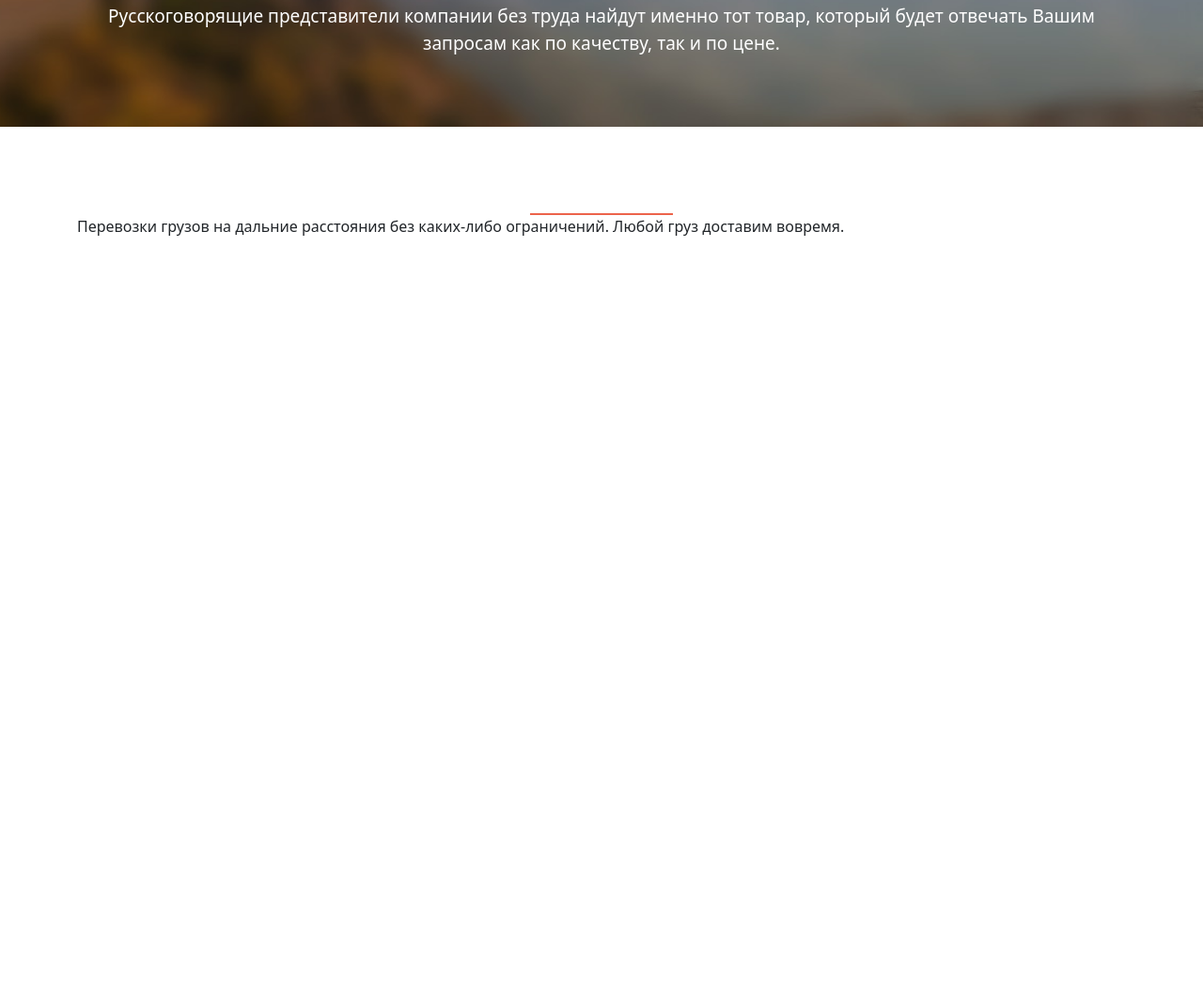
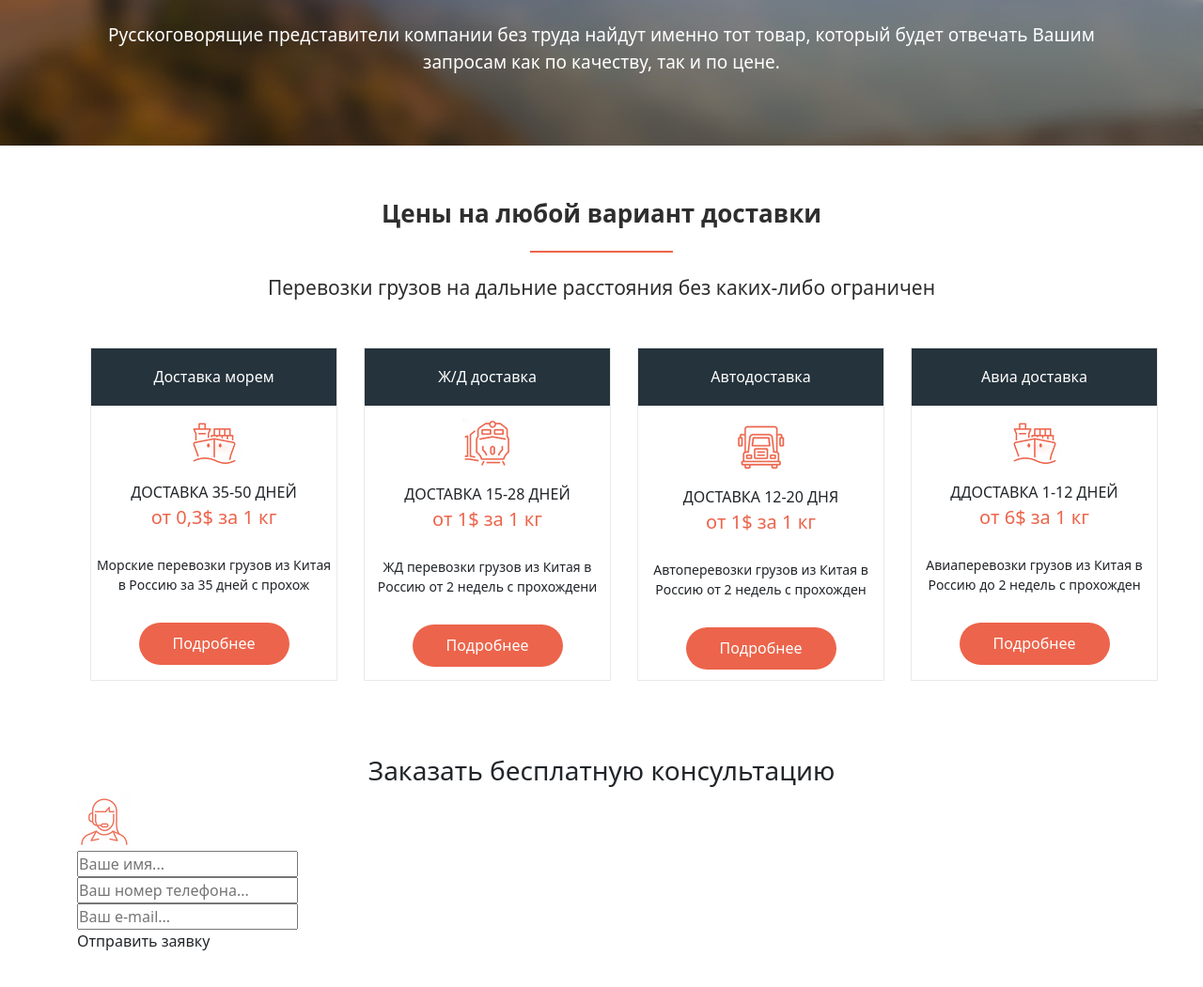
Before and after one commit to danaboev/edu_project_5_DELIVERY, a website: page src/index.html in a window 1280 px wide. Shown: the part 2185-3236 px from the top of the page at 94% size. Before the commit the page ends 2496 px from the top, so only its background shows below. Drawn offline with Linux system fonts and the light colour scheme.

Commit message:
prices is converting to html_css

```diff
--- a/src/index.html
+++ b/src/index.html
@@ -222,12 +222,97 @@
 			</div>
 		</div>
 	</section>
+
 <section class="prices">
 	<div class="container">
 		<div class="title_prices">Цены на любой вариант доставки</div>
 		<div class="divider"></div>
-		<div class="prices_descr">Перевозки грузов на дальние расстояния без каких-либо ограничений.
-			Любой груз доставим вовремя. </div>
+		<div class="prices__descr">Перевозки грузов на дальние расстояния без каких-либо ограничен</div>
+		<div class="prices__wrapper">
+			<div class="prices__wrapper_item">
+				<div class="prices__wrapper_item-header">Доставка морем</div>
+				<div class="prices__wrapper_item-icon">
+					<img src="icons/prices/delivery_sea.png" alt="icon">
+				</div>
+				<div class="prices__wrapper_item-delivery-time">Доставка 35-50 дней </div>
+				<div class="prices__wrapper_item-price">от 0,3$ за 1 кг</div>
+				<div class="prices__wrapper_item-descr">Морские перевозки грузов из Китая <br>в Россию за 35 дней  с прохож</div>
+				<div class="prices__wrapper_item-btn">
+					<div class="btn_prices">Подробнее</div>
+				</div>
+			</div>
+
+			<div class="prices__wrapper_item">
+				<div class="prices__wrapper_item-header">Ж/Д доставка</div>
+				<div class="prices__wrapper_item-icon">
+					<img src="icons/prices/delivery_train.png" alt="icon">
+				</div>
+				<div class="prices__wrapper_item-delivery-time">Доставка 15-28 дней  </div>
+				<div class="prices__wrapper_item-price">от 1$ за 1 кг</div>
+				<div class="prices__wrapper_item-descr">ЖД перевозки грузов из Китая в Россию от 2 недель  с прохождени</div>
+				<div class="prices__wrapper_item-btn">
+					<div class="btn_prices">Подробнее</div>
+				</div>
+			</div>
+
+			<div class="prices__wrapper_item">
+				<div class="prices__wrapper_item-header">Автодоставка</div>
+				<div class="prices__wrapper_item-icon">
+					<img src="icons/prices/delivery_truck.png" alt="icon">
+				</div>
+				<div class="prices__wrapper_item-delivery-time">Доставка 12-20 дня  </div>
+				<div class="prices__wrapper_item-price">от 1$ за 1 кг</div>
+				<div class="prices__wrapper_item-descr">Автоперевозки грузов из Китая в Россию от 2 недель  с прохожден</div>
+				<div class="prices__wrapper_item-btn">
+					<div class="btn_prices">Подробнее</div>
+				</div>
+			</div>
+
+
+			<div class="prices__wrapper_item">
+				<div class="prices__wrapper_item-header">Авиа доставка</div>
+				<div class="prices__wrapper_item-icon">
+					<img src="icons/prices/delivery_sea.png" alt="icon">
+				</div>
+				<div class="prices__wrapper_item-delivery-time">ДДоставка 1-12 дней  </div>
+				<div class="prices__wrapper_item-price">от 6$ за 1 кг</div>
+				<div class="prices__wrapper_item-descr">Авиаперевозки грузов из Китая в Россию до 2 недель  с прохожден</div>
+				<div class="prices__wrapper_item-btn">
+					<div class="btn_prices">Подробнее</div>
+				</div>
+			</div>
+		</div>
+		<div class="prices__consultation">
+			<h2 class="subtitle__consultation">Заказать бесплатную консультацию</h2>
+
+			<div class="prices__consultation_icon">
+				<div class="prices_consultation_icon-round"></div>
+				<div class="prices__consultation_icon-img">
+						<img src="icons/prices/order_consultation.png" alt="consultation_icon">
+				</div>
+			</div>
+			<div class="prices__consultation_form">
+				<form class="prices__consultation_form-input">
+					<div class="form-row">
+					  <div class="col">
+						<input type="text" class="form-name" placeholder="Ваше имя... ">
+					  </div>
+					  <div class="col">
+						<input type="number" class="form-phone" placeholder="Ваш номер телефона...">
+					  </div>
+
+					  <div class="col">
+						<input type="email" class="form-email" placeholder="Ваш e-mail...">
+					  </div>
+					</div>
+				  </form>
+
+				<div class="prices__consultation_form-btn">
+					<div class="btn_consultaion">Отправить заявку</div>
+				</div>
+
+			</div>
+		</div>
 	</div>
 </section>
 
--- a/src/sass/base/_btns.sass
+++ b/src/sass/base/_btns.sass
@@ -17,3 +17,15 @@
 		font-size: 15px
 		font-weight: 500
 		text-transform: uppercase
+	&_prices
+		margin-top: 30px
+		width: 160px
+		height: 45px
+		margin: 0 auto
+		background-color: $main-color
+		color: $text-color-white
+		border-radius: 50px
+		display: flex
+		align-items: center
+		justify-content: center
+		cursor: pointer
--- a/src/sass/base/_divider.sass
+++ b/src/sass/base/_divider.sass
@@ -1,6 +1,6 @@
 .divider
+	margin: 0 auto
 	margin-top: 20px
 	width: 152px
 	height: 2px
 	background-color: $main-color
-	margin: 0 auto
--- a/src/sass/base/_titles.sass
+++ b/src/sass/base/_titles.sass
@@ -25,8 +25,9 @@ h1
 		margin-top: 27px
 	&_prices
 		font-size: 26px
-		color: #0000
+		color: $text-color-gray
 		text-align: center
+		font-weight: 600
 
 
 .subtitle
@@ -35,3 +36,7 @@ h1
 	color:$text-color-white
 	text-align: center
 	padding-top: 5px
+	&__consultation
+		font-size: 28px
+		text-align: center
+		margin-top: 65px
--- a/src/sass/base/_variables.sass
+++ b/src/sass/base/_variables.sass
@@ -3,3 +3,5 @@ $second-color: #25333c
 $text-color-white: #ffff
 $text-color-gray: #2e2e2e
 $second-bg-color: rgb(243, 243, 243)
+$item-border-color: #e9e9e9
+$item-header-color:#25333c
--- a/src/sass/blocks/_prices.sass
+++ b/src/sass/blocks/_prices.sass
@@ -1,2 +1,62 @@
 .prices
 	padding: 53px 0 58px 0
+
+	&__descr
+		margin-top: 22px
+		font-size: 21px
+		text-align: center
+		color: $text-color-gray
+
+	&__wrapper
+		margin-top: 33px
+		display: flex
+
+		&_item
+			width: 265px
+			height: 355px
+			border: solid 1px $item-border-color
+			margin: 14px
+
+			&-header
+				width: 261px
+				height: 61px
+				background: $item-header-color
+				color: #ffff
+				display: flex
+				align-items: center
+				justify-content: center
+			&-icon
+				margin-top: 14px
+				display: flex
+				align-items: center
+				justify-content: center
+			&-delivery-time
+				margin-top: 14px
+				text-align: center
+				text-transform: uppercase
+
+			&-price
+				font-size: 20px
+				color: $main-color
+				text-align: center
+			&-descr
+				font-size: 14px
+				text-align: center
+				margin-top: 25px
+			&-btn
+				margin-top: 30px
+
+	&__consultation
+		&-item
+
+			&-round
+				margin: 0 auto
+				width: 100px
+				height: 100px
+				border-style: solid
+				border-color: $main-color
+				border-radius: 100px
+			&-icon
+				text-align: center
+		&_form-input
+			display: flex
```
Also changed, not shown: src/css/style.min.css, src/icons/prices/order_consultation .png (deleted), src/icons/prices/order_consultation.png (renamed from src/icons/prices/order_consultation_.png), 1 other file.
